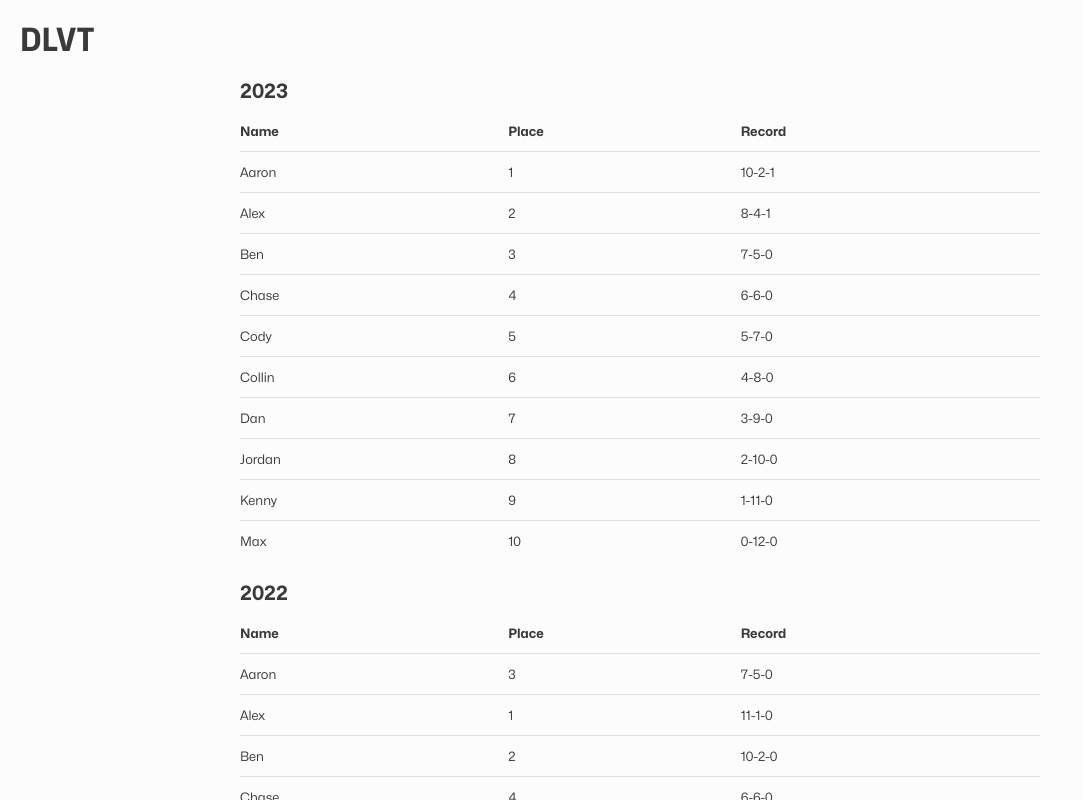
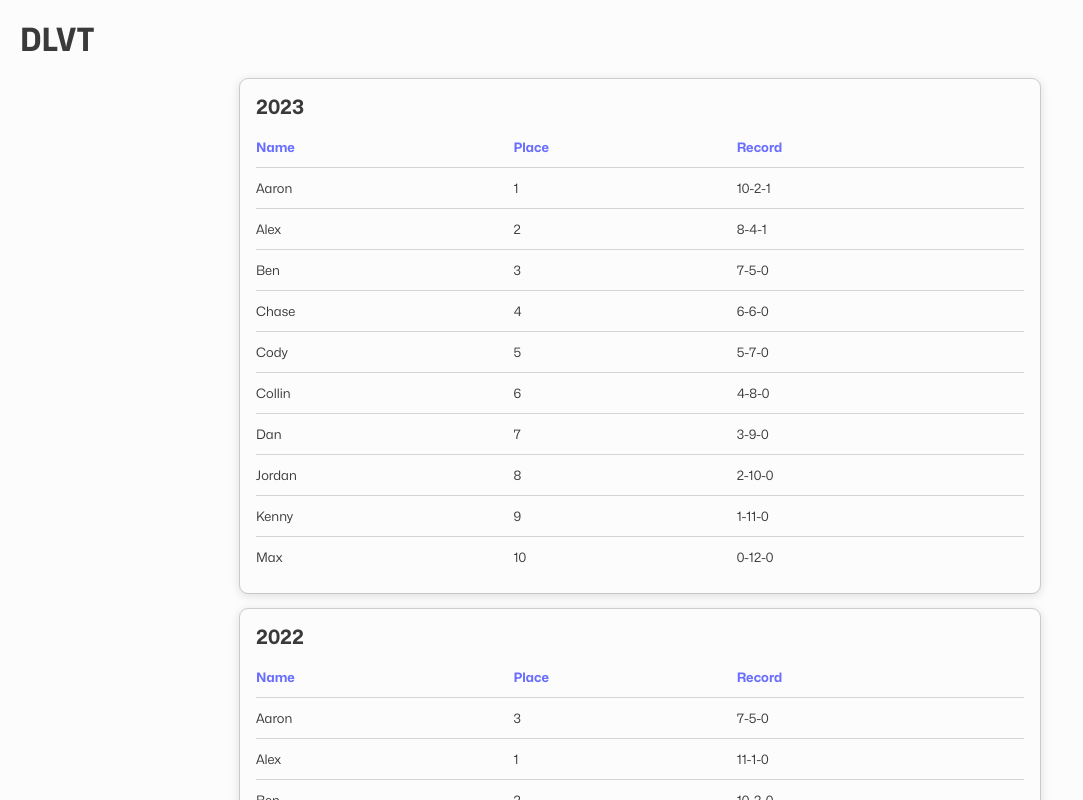
Before and after one commit to jordanwilliams/fantasy-football, a Next.js app: page /seasons in a window 1280 px wide. Shown: the top 800 px of the page, without its empty margins (0-1083 px from the left). Built offline with nearby package versions, Linux system fonts and the light colour scheme.

Commit message:
Improve the styles of the season tables

```diff
--- a/app/globals.css
+++ b/app/globals.css
@@ -1,10 +1,9 @@
 :root {
 	--color-bg: #fcfcfc;
 	--color-fg: #3a3a3a;
-	--color-gray-1: rgb(249, 249, 249);
-	--color-gray-2: rgb(224, 224, 224);
-	--color-gray-3: rgb(131, 131, 131);
-	--color-border: var(--color-gray-2);
+	--color-border: #797c814d;
+	--color-twilight: #696eff;
+	--color-powerpuff: #f8acff;
 
 	--spacing-1: 4px;
 	--spacing-2: 8px;
@@ -15,7 +14,11 @@
 	--border: 1px solid var(--color-border);
 	--border-radius-table: 12px;
 
+	--box-shadow: 0 2px 8px 2px rgba(0, 0, 0, 0.1);
+
 	--font-size-small: 13px;
+
+	--gradient: linear-gradient(to right, var(--color-twilight), var(--color-powerpuff));
 }
 
 @media (prefers-color-scheme: dark) {
--- a/app/seasons/page.module.css
+++ b/app/seasons/page.module.css
@@ -9,7 +9,20 @@
 }
 
 .season {
-	margin-bottom: var(--spacing-5);
+	border-radius: var(--spacing-2);
+	box-shadow: var(--box-shadow);
+	padding: var(--spacing-4);
+	outline: var(--border);
+}
+
+.season:not(:last-child) {
+	margin-bottom: var(--spacing-4);
+}
+
+@media (prefers-color-scheme: dark) {
+	.season {
+		box-shadow: none;
+	}
 }
 
 .seasonHeading {
--- a/components/table.module.css
+++ b/components/table.module.css
@@ -15,6 +15,16 @@
 	border-bottom: var(--border);
 }
 
+.tableHead {
+	color: var(--color-twilight);
+}
+
+@media (prefers-color-scheme: dark) {
+	.tableHead {
+		color: var(--color-powerpuff);
+	}
+}
+
 .tableHeadCell,
 .tableCell {
 	padding: var(--spacing-3) 0;
--- a/components/table.tsx
+++ b/components/table.tsx
@@ -34,7 +34,7 @@ export function Table({ children }: TableProps) {
 }
 
 export function TableHead({ children }: TableHeadProps) {
-	return <thead>{children}</thead>;
+	return <thead className={styles.tableHead}>{children}</thead>;
 }
 
 export function TableHeadCell({ children }: TableHeadProps) {
```
